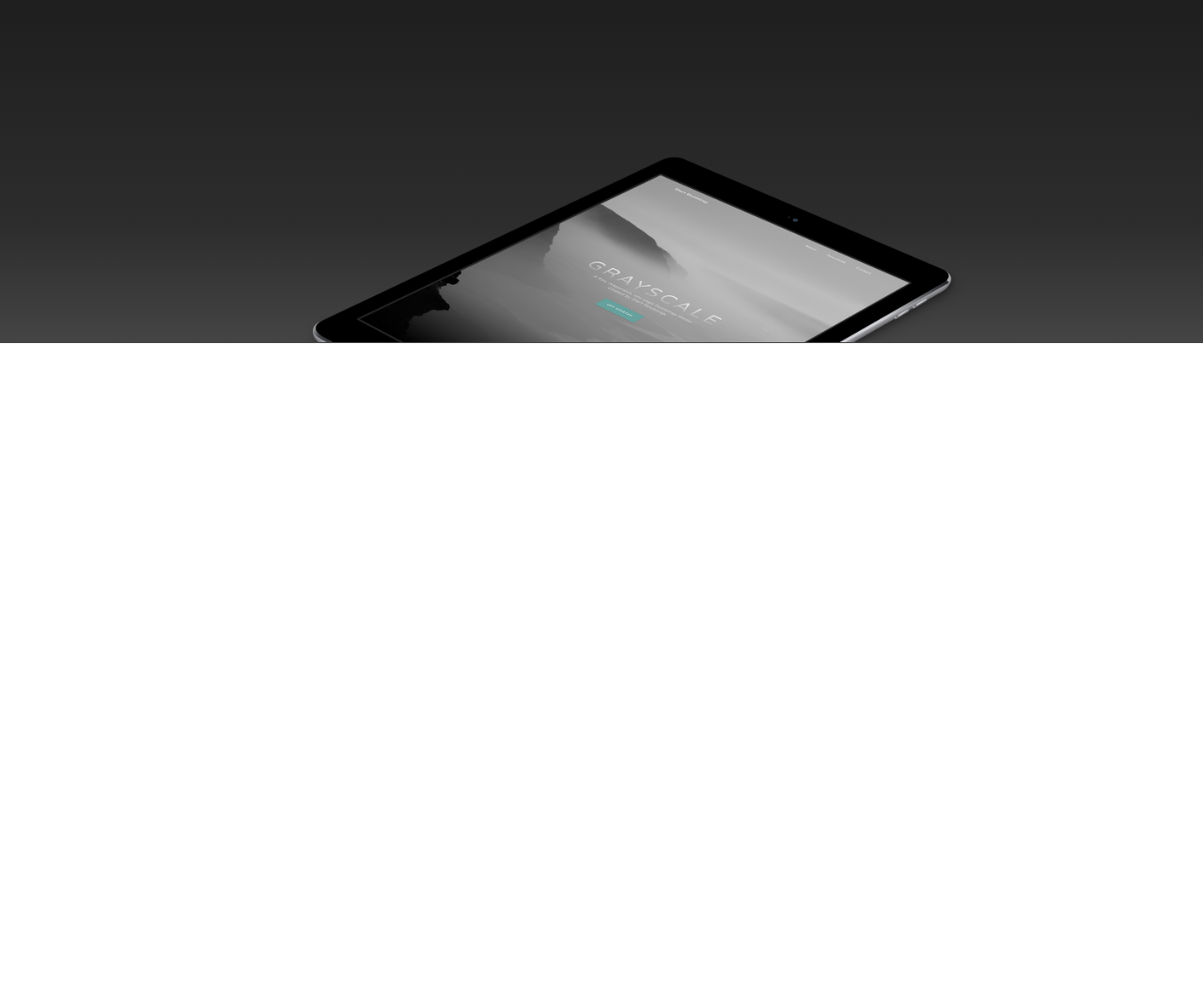
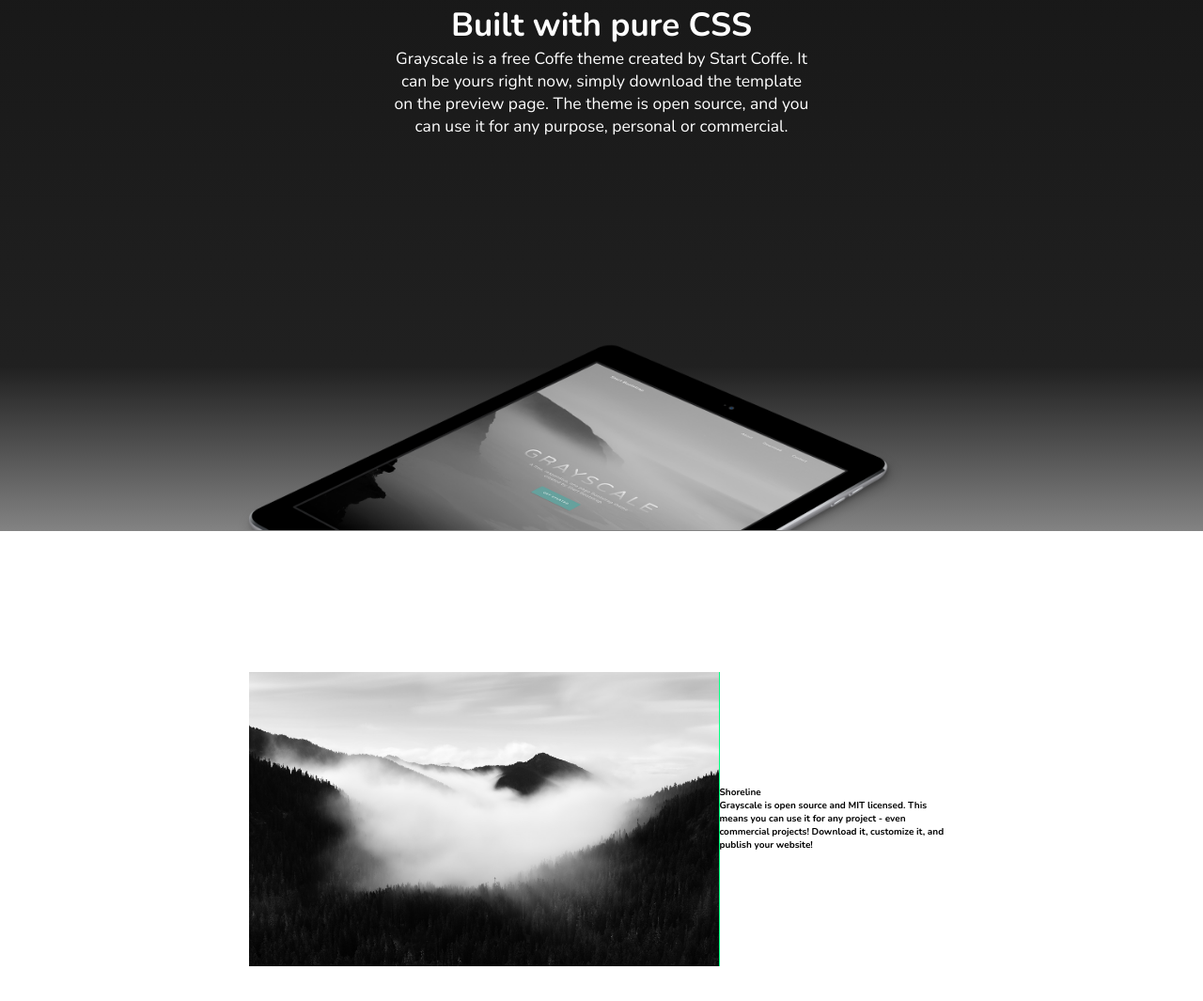
Before and after one commit to razigami/grayscalechallenge, a plain HTML site: page index.html in a window 1280 px wide. Shown: the part 735-1800 px from the top of the page at 94% size. Before the commit the page ends 1100 px from the top, so only its background shows below. Drawn offline with nearby package versions, Linux system fonts and the light colour scheme.

Commit message:
Add imgs section project

```diff
--- a/css/banner.css
+++ b/css/banner.css
@@ -22,8 +22,9 @@
       letter-spacing: 0.8rem;
 }
 .masthead h2 {
-        color: rgb(255, 238, 0);
-        font-size: 1.5rem;
+        color: rgb(255, 115, 0);
+        font-size: 2rem;
+        text-align: center;
         padding: 0 10% 0 10%;
         -webkit-text-stroke-width: 1px;
         -webkit-text-stroke-color: #000;
--- a/css/header.css
+++ b/css/header.css
@@ -30,9 +30,7 @@
     /* z-index: 1; */
 }
 .barra{
-    /* background-color: #333; */
-    height: 25%;
-    width: 100px;
+    width: 150px;
     right: 0;
     position: absolute;
     transition: all .9s linear;
--- a/css/images.css
+++ b/css/images.css
@@ -1,14 +1,31 @@
 .images {
-    height: 400px;
+    height: 600px;
     width: 100%;
     padding-top: 10rem;
-    background: linear-gradient(to bottom, #161616 0%, rgba(22, 22, 22, 0.9) 75%, rgba(22, 22, 22, 0.8) 100%);
+    background: linear-gradient(to bottom, #161616 0%, rgba(8, 8, 8, 0.9) 75%, rgba(8, 8, 8, 0.5));
+    display: flex;
+    color: white;
+    flex-direction: column;
+    justify-content: center;
+    align-items: center;
+    justify-content: space-around;
     position: absolute;
-
 }
 .ipad {
     position: absolute;
     height: 200px;
     bottom: 1px;
-    left: 25%;
+    right: 25%;
 }
+.abouttxt {
+    text-align: center;
+    height: 250px;
+    width: 450px;
+    margin: 0px 200px 200px 200px;
+}
+.abouttxt h1 {
+    font-size: 3.5rem;
+}
+.abouttxt p {
+    font-size: 1.75rem;
+}
--- a/css/index.css
+++ b/css/index.css
@@ -1,6 +1,7 @@
 @import './header.css';
 @import './banner.css';
 @import './images.css';
+@import './project.css';
 * {
     margin: 0;
     padding: 0;
--- /dev/null
+++ b/css/project.css
@@ -0,0 +1,21 @@
+.project {
+    margin-top: 800px;
+    width: 100%;
+    height: 400px;
+    background-color: white;
+
+}
+
+.flexProject {
+    padding-top: 50px;
+    display: flex;
+    align-items: center;
+    justify-content: center;
+}
+.mountain {
+    width: 500px;
+    border-right: springgreen solid 1px;
+}
+.mttext {
+    width: 250px;
+}
--- a/index.html
+++ b/index.html
@@ -33,7 +33,23 @@
     </div>
   </div>
   <div class="images">
-    <img class="ipad" src="./assets/ipad.png" alt="ipad">
+    <div class="abouttxt">
+      <h1>Built with pure CSS</h1>
+      <p> Grayscale is a free Coffe theme created by Start Coffe. It can be yours right now, simply download the template on the preview page. The theme is open source, and you can use it for any purpose, personal or commercial.
+      </p>
+    </div>
+    <div >
+      <img class="ipad" src="./assets/ipad.png" alt="ipad">
+    </div>
+  </div>
+  <div class="project">
+    <div class="flexProject">
+      <img class="mountain" src="./assets/bg-masthead.jpg" alt="mountain">
+      <div class="mttext">
+        <h1>Shoreline</h1>
+        <h2>Grayscale is open source and MIT licensed. This means you can use it for any project - even commercial projects! Download it, customize it, and publish your website!</h2>
+      </div>
+    </div>
   </div>
 </body>
-</html>
+</html
```
